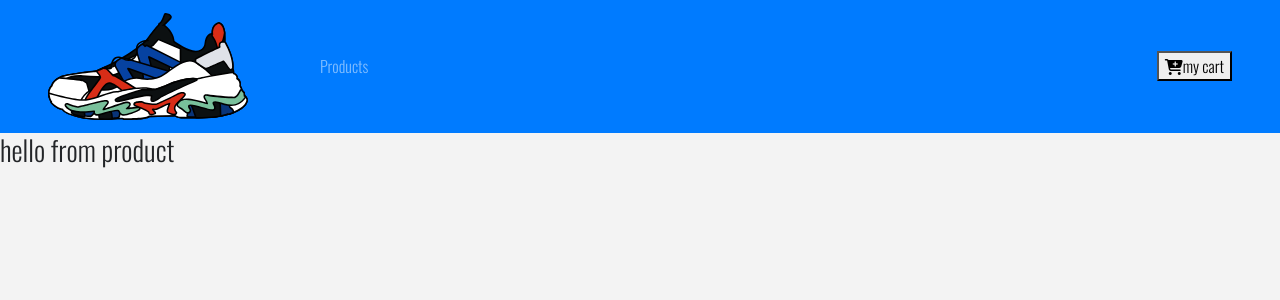
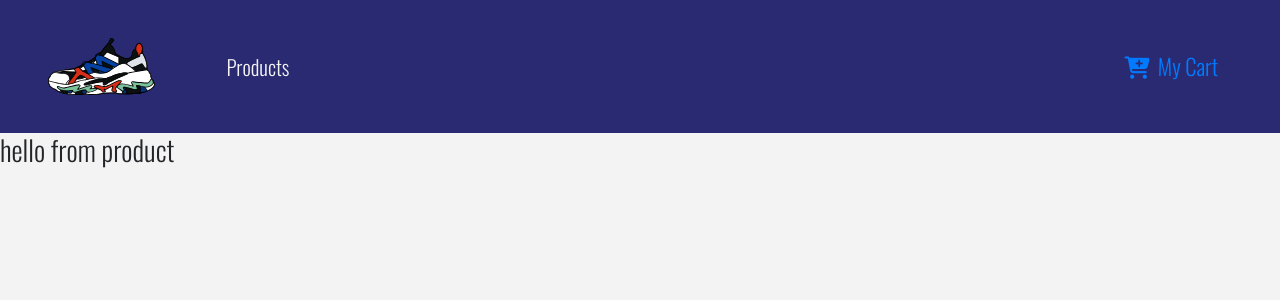
Before and after one commit to Fullmetal235/projectPhoenix, a React (Create React App) app: page / in a window 1280 px wide. Shown: the top 300 px of the page. Built offline with nearby package versions, Linux system fonts and the light colour scheme.

Commit message:
adding style to navbar and button

```diff
--- /dev/null
+++ b/src/components/button.js
@@ -0,0 +1,21 @@
+import styled from 'styled-components';
+
+export const ButtonContainer = styled.button`
+   text-transform: capitalize;
+   font-size: 1.4rem;
+   background: transparent;
+   border: 0.05rem solid var(--lightBlue);
+   color: var(--lightBlue);
+   border-radius: 0.5rem;
+   curser: pointer;
+   margin: 0.2rem 0.5rem 0.2rem 0;
+   transition: all 0.5s ease-in-out;
+   &:hover{
+     background: var(--lightBlue);
+     color: var(--mainBlue);
+   }
+   &:focus{
+     outline: none;
+   }
+
+  `
--- a/src/components/navbar.js
+++ b/src/components/navbar.js
@@ -1,9 +1,12 @@
 import React from "react";
 import { Link } from "react-router-dom";
-import logo from '../logo.svg'
+import logo from '../logo.svg';
+import styled from 'styled-components';
+import { ButtonContainer } from './button'
 function Navbar() {
+
   return (
-    <nav className="navbar navbar-expand-sm bg-primary navbar-dark px-sm-5">
+    <NavWrap className="navbar navbar-expand-sm  navbar-dark px-sm-5">
       {/*https://www.iconfinder.com/icons/5912565/footwear_group_human_people_shoe_shoes_woman_icon creative commons (Atribution 3.0 unported); https://www.iconfinder.com/lifengquan52*/}
       <Link to='/'>
         <img src={logo} alt="store" className="navbar-brand" />
@@ -16,14 +19,26 @@
 
       </ul>
       <Link to='cart' className='ml-auto'>
-        <button>
-          <i className="fas fa-cart-plus" />
+        <ButtonContainer>
+          <span className="mr-2">
+            <i className="fas fa-cart-plus" />
+          </span>
+
           my cart
-        </button>
+        </ButtonContainer>
       </Link>
-    </nav >
+    </NavWrap >
 
   );
 }
+const NavWrap = styled.nav`
+background: var(--mainBlue);
+.nav-link{
+  color: var(--mainWhite)!important;
+  font-size: 1.3rem;
+  text-transforn: capitalize!important;
+}
+`
+
 
 export default Navbar;
```
Also changed, not shown: src/logo.svg, 1 other file (tests, documents, lock files or other folders).
